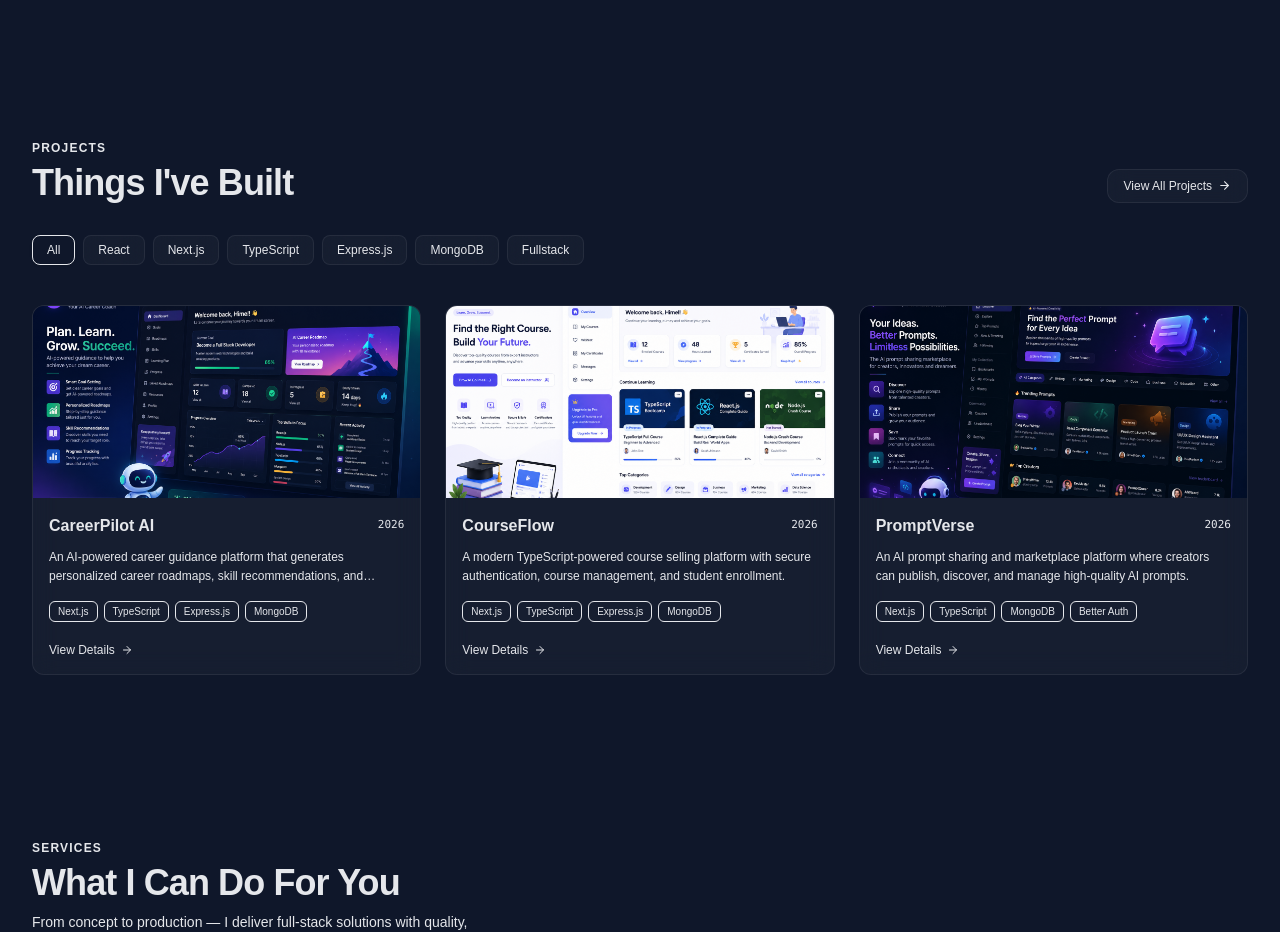
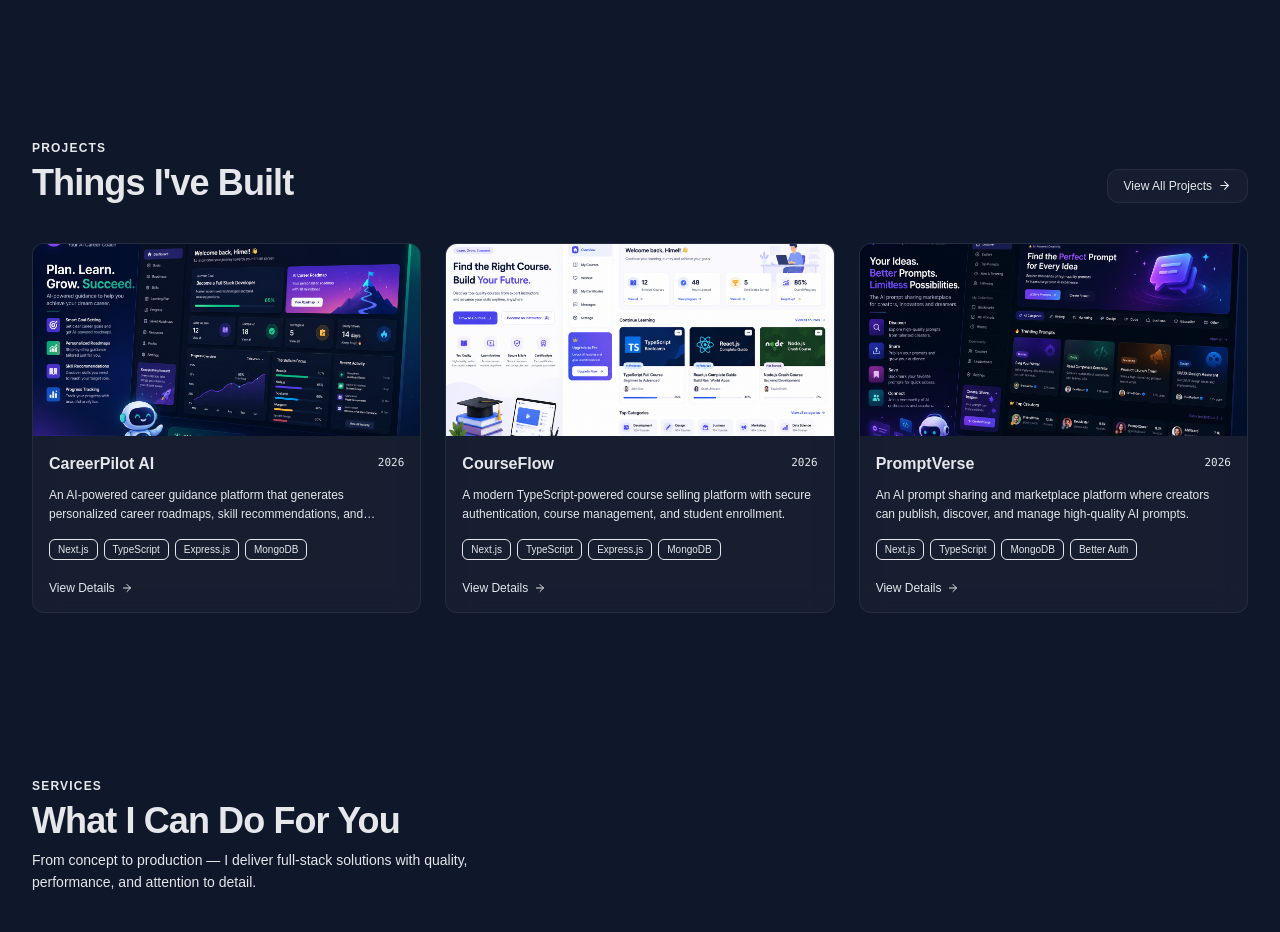
Before and after one commit to Kz-Himel/portfolio, a Next.js app: page / in a window 1280 px wide. Shown: the part 2340-3272 px from the top of the page. Built offline with nearby package versions, Linux system fonts and the light colour scheme; a web font is replaced by a local one.

Commit message:
Update project section

```diff
--- a/src/components/ProjectsSection.jsx
+++ b/src/components/ProjectsSection.jsx
@@ -1,45 +1,13 @@
 "use client";
 
-import { useState } from "react";
-import { motion, AnimatePresence } from "framer-motion";
-import { FiExternalLink, FiArrowRight, FiChevronUp } from "react-icons/fi";
-import { FaGithub } from "react-icons/fa";
+import { motion } from "framer-motion";
+import { FiArrowRight } from "react-icons/fi";
 import { projects } from "@/data/projects";
-import Image from "next/image";
 import Link from "next/link";
-
-const filterCategories = [
-  "All",
-  "React",
-  "Next.js",
-  "TypeScript",
-  "Express.js",
-  "MongoDB",
-  "Fullstack",
-];
+import ProjectCard from "./ProjectCard";
 
 export default function ProjectsSection() {
-  const [showAll, setShowAll] = useState(false);
-  const [activeCategory, setActiveCategory] = useState("All");
-
-  const filteredProjects = projects.filter((project) => {
-    if (activeCategory === "All") return true;
-
-    const matchesCategory =
-      project.category?.toLowerCase() === activeCategory.toLowerCase();
-    const matchesTags = project.tags?.some((tag) =>
-      tag.toLowerCase().includes(activeCategory.toLowerCase())
-    );
-
-    return matchesCategory || matchesTags;
-  });
-
-  const displayedProjects =
-    activeCategory !== "All"
-      ? filteredProjects
-      : showAll
-        ? projects
-        : projects.filter((p) => p.featured).slice(0, 3);
+  const featuredProjects = projects.filter((p) => p.featured).slice(0, 3);
 
   return (
     <section id="projects" className="py-16 md:py-20 relative overflow-hidden">
@@ -54,7 +22,7 @@ export default function ProjectsSection() {
           whileInView={{ opacity: 1, y: 0 }}
           viewport={{ once: true }}
           transition={{ duration: 0.5 }}
-          className="flex flex-wrap items-end justify-between gap-4 mb-6 md:mb-8"
+          className="flex flex-wrap items-end justify-between gap-4 mb-8 md:mb-10"
         >
           <div>
             <span className="text-accent text-xs font-semibold uppercase tracking-widest">
@@ -65,164 +33,30 @@ export default function ProjectsSection() {
             </h2>
           </div>
 
-          {/* Toggle View All / Show Less Button (শুধুমাত্র "All" ক্যাটাগরিতে দেখাবে) */}
-          {activeCategory === "All" && projects.length > 3 && (
+          {/* View All Projects Button -> navigates to /projects page */}
+          <Link href="/projects">
             <motion.button
               whileHover={{ scale: 1.03 }}
               whileTap={{ scale: 0.97 }}
-              onClick={() => setShowAll((prev) => !prev)}
               className="flex items-center gap-1.5 px-4 py-2 rounded-xl glass border border-white/10 text-text-main text-xs font-medium hover:border-accent/30 hover:text-accent transition-all duration-300 cursor-pointer"
             >
-              <span>{showAll ? "Show Less" : "View All Projects"}</span>
-              {showAll ? <FiChevronUp size={13} /> : <FiArrowRight size={13} />}
+              <span>View All Projects</span>
+              <FiArrowRight size={13} />
             </motion.button>
-          )}
+          </Link>
         </motion.div>
 
-        {/* Category Filter Buttons */}
-        <motion.div
-          initial={{ opacity: 0, y: 15 }}
-          whileInView={{ opacity: 1, y: 0 }}
-          viewport={{ once: true }}
-          transition={{ duration: 0.5, delay: 0.1 }}
-          className="flex flex-wrap items-center gap-2 mb-8 md:mb-10"
-        >
-          {filterCategories.map((category) => {
-            const isActive = activeCategory === category;
-
-            return (
-              <button
-                key={category}
-                onClick={() => setActiveCategory(category)}
-                className={`relative px-3.5 py-1.5 rounded-lg text-xs font-medium transition-all duration-300 cursor-pointer ${isActive
-                    ? "text-accent border border-accent/30 bg-accent/10 shadow-sm"
-                    : "text-muted glass border border-white/5 hover:text-text-main hover:border-white/20"
-                  }`}
-              >
-                {category}
-              </button>
-            );
-          })}
+        {/* Featured Projects Grid: 1 col on mobile, 2 col on md (first item full-width on md), 3 col on lg */}
+        <motion.div layout className="grid grid-cols-1 md:grid-cols-2 lg:grid-cols-3 gap-5 md:gap-6">
+          {featuredProjects.map((project, i) => (
+            <ProjectCard
+              key={project.id || project.title}
+              project={project}
+              isFirst={i === 0}
+              index={i}
+            />
+          ))}
         </motion.div>
-
-        {/* Projects Grid: 1 col on mobile, 2 col on md (first item full-width on md), 3 col on lg */}
-        <motion.div layout className="grid grid-cols-1 md:grid-cols-2 lg:grid-cols-3 gap-5 md:gap-6">
-          <AnimatePresence mode="popLayout">
-            {displayedProjects.map((project, i) => {
-              const isFirst = i === 0;
-
-              return (
-                <motion.div
-                  key={project.id || project.title}
-                  layout
-                  initial={{ opacity: 0, scale: 0.95 }}
-                  animate={{ opacity: 1, scale: 1 }}
-                  exit={{ opacity: 0, scale: 0.9 }}
-                  transition={{ duration: 0.35, delay: i * 0.04 }}
-                  whileHover={{ y: -5 }}
-                  className={`group glass border border-white/8 rounded-xl overflow-hidden transition-all duration-300 hover:border-accent/30 hover:shadow-xl hover:shadow-black/40 flex flex-col justify-between ${isFirst ? "md:col-span-2 lg:col-span-1" : "md:col-span-1"
-                    }`}
-                >
-                  <div>
-                    {/* Thumbnail Image Container */}
-                    <div
-                      className={`relative w-full bg-secondary/50 overflow-hidden ${isFirst ? "h-44 sm:h-48 md:h-64 lg:h-48" : "h-44 sm:h-48"
-                        }`}
-                    >
-                      <Image
-                        src={project.image}
-                        alt={project.title}
-                        fill
-                        className="object-cover transition-transform duration-500 group-hover:scale-105"
-                      />
-
-                      {/* Gradient Overlay */}
-                      <div className="absolute inset-0 bg-gradient-to-t from-bg via-bg/20 to-transparent opacity-80" />
-
-                      {/* Hover Quick Link Overlay */}
-                      <div className="absolute inset-0 flex items-center justify-center gap-2.5 opacity-0 group-hover:opacity-100 transition-all duration-300 bg-bg/40 backdrop-blur-xs">
-                        {project.live && (
-                          <a
-                            href={project.live}
-                            target="_blank"
-                            rel="noopener noreferrer"
-                            className="p-2.5 rounded-lg bg-accent text-bg hover:scale-110 transition-all duration-200 shadow-md"
-                            title="Live Demo"
-                          >
-                            <FiExternalLink size={16} />
-                          </a>
-                        )}
-                        {project.github && (
-                          <a
-                            href={project.github}
-                            target="_blank"
-                            rel="noopener noreferrer"
-                            className="p-2.5 rounded-lg glass border border-white/20 text-text-main hover:text-accent hover:border-accent/40 hover:scale-110 transition-all duration-200 shadow-md"
-                            title="Source Code"
-                          >
-                            <FaGithub size={16} />
-                          </a>
-                        )}
-                      </div>
-                    </div>
-
-                    {/* Card Content */}
-                    <div className="p-4 space-y-2.5">
-                      <div className="flex items-center justify-between gap-2">
-                        <h3 className="text-text-main font-semibold text-base group-hover:text-accent transition-colors truncate">
-                          {project.title}
-                        </h3>
-                        {project.year && (
-                          <span className="text-[11px] text-muted font-mono shrink-0">
-                            {project.year}
-                          </span>
-                        )}
-                      </div>
-
-                      <p className="text-muted text-xs leading-relaxed line-clamp-2">
-                        {project.description}
-                      </p>
-
-                      {/* Tech Stack Tags */}
-                      <div className="flex flex-wrap gap-1.5 pt-1">
-                        {project.tags?.slice(0, 4).map((tag) => (
-                          <span
-                            key={tag}
-                            className="px-2 py-0.5 rounded-md text-[10px] font-medium text-accent bg-accent/10 border border-accent/15"
-                          >
-                            {tag}
-                          </span>
-                        ))}
-                      </div>
-                    </div>
-                  </div>
-
-                  {/* Live Link Direct Action */}
-                  <div className="px-4 pb-4 pt-1 flex items-center justify-between">
-                    {/* 1. Details Page Link */}
-                    <Link
-                      href={`/projects/${project.id}`}
-                      className="inline-flex items-center gap-1.5 text-xs text-muted hover:text-accent transition-colors group/link font-medium"
-                    >
-                      <span>View Details</span>
-                      <FiArrowRight
-                        size={12}
-                        className="group-hover/link:translate-x-1 transition-transform duration-200"
-                      />
-                    </Link>
-                  </div>
-                </motion.div>
-              );
-            })}
-          </AnimatePresence>
-        </motion.div>
-
-        {/* Empty state if category has no projects */}
-        {displayedProjects.length === 0 && (
-          <div className="text-center py-12 text-muted text-sm glass rounded-xl border border-white/5">
-            No projects found for <span className="text-accent">{activeCategory}</span> category.
-          </div>
-        )}
       </div>
     </section>
   );
```
